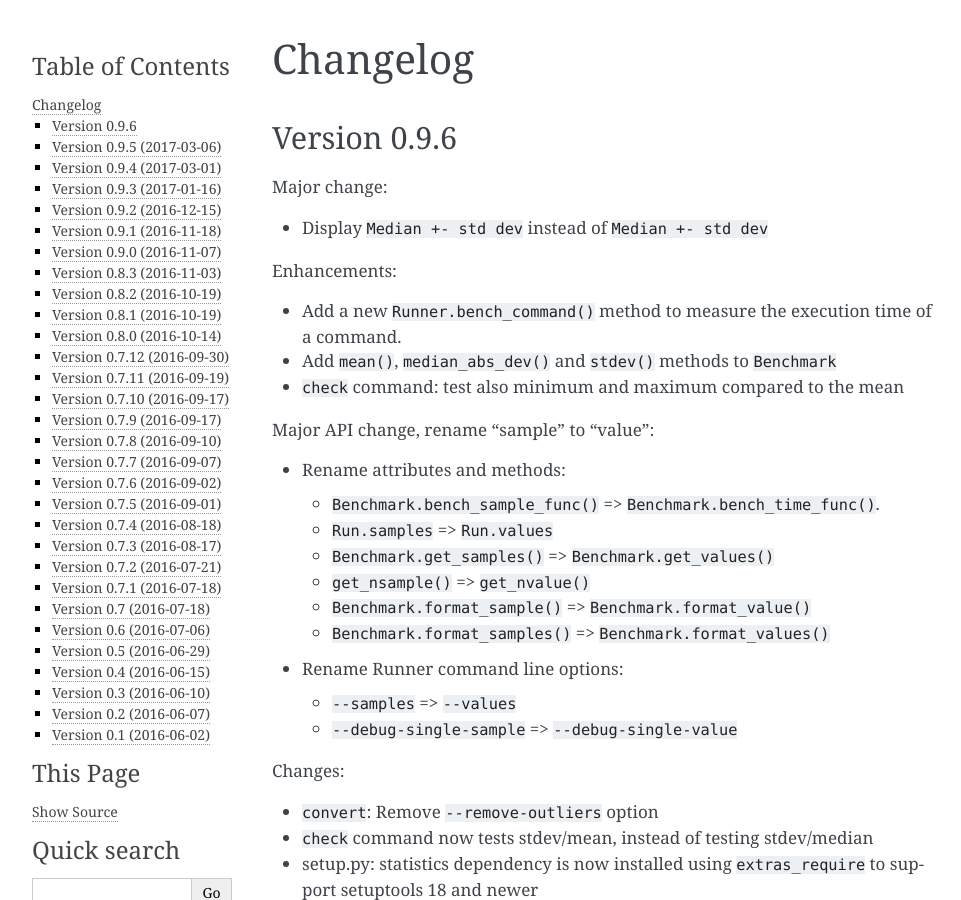
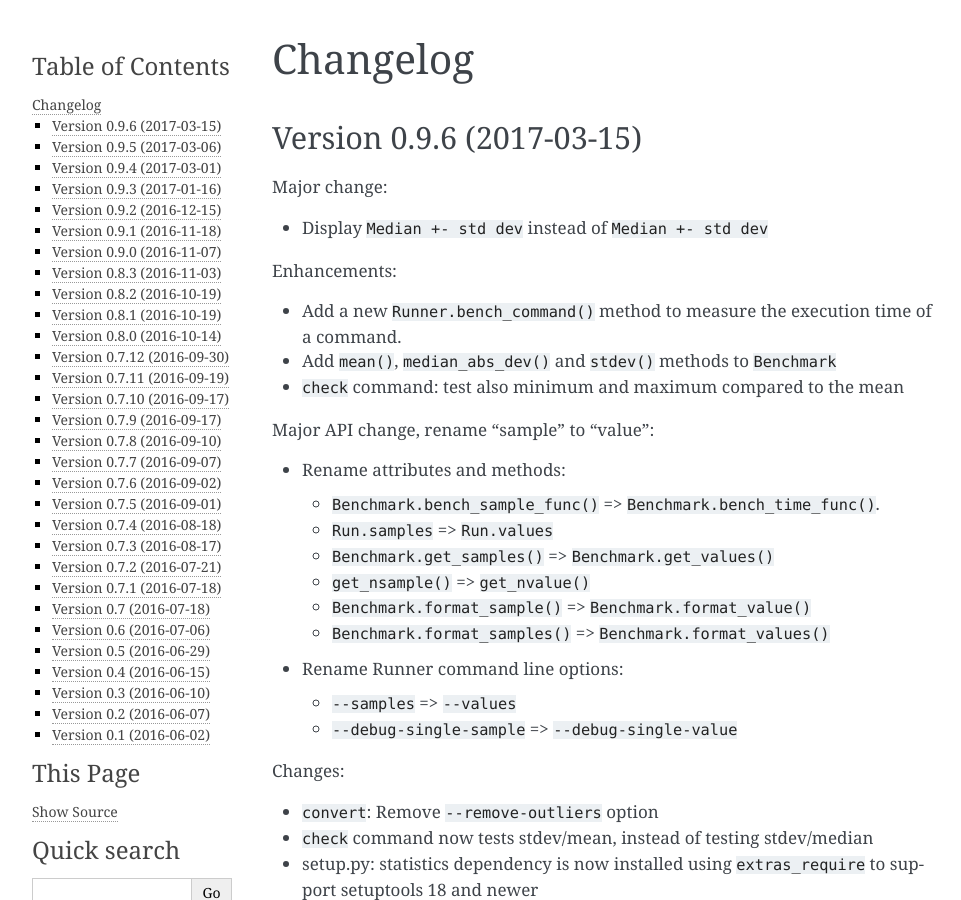
Before and after one commit to psf/pyperf, a Sphinx documentation site: the page built from doc/changelog.rst, in a window 1280 px wide and 900 px high. Shown: the whole window, without its empty margins (148-1109 px from the left). Built offline with Sphinx 7.4.7, drawn with Linux system fonts in a browser that asks for light colours.

Commit message:
prepare release 0.9.6

```diff
--- a/doc/changelog.rst
+++ b/doc/changelog.rst
@@ -1,8 +1,8 @@
 Changelog
 =========
 
-Version 0.9.6
--------------
+Version 0.9.6 (2017-03-15)
+--------------------------
 
 Major change:
 
```
